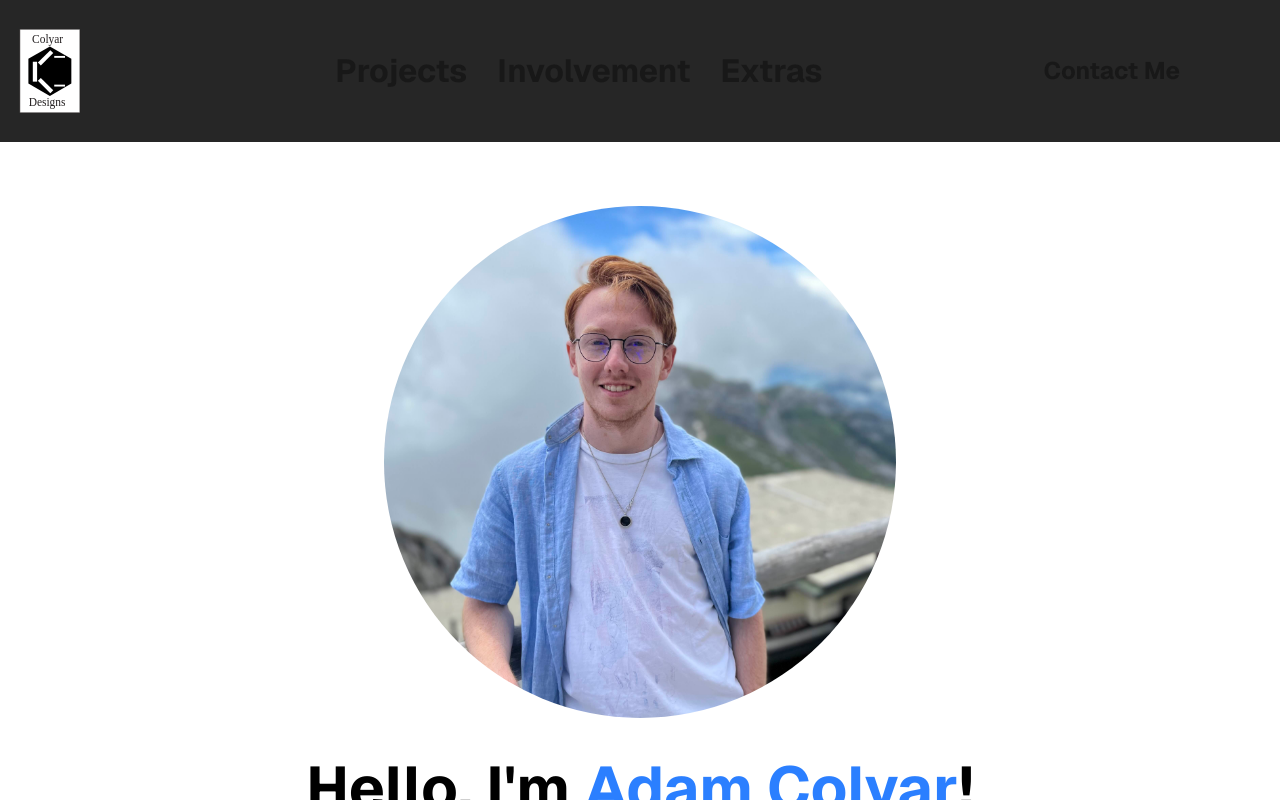
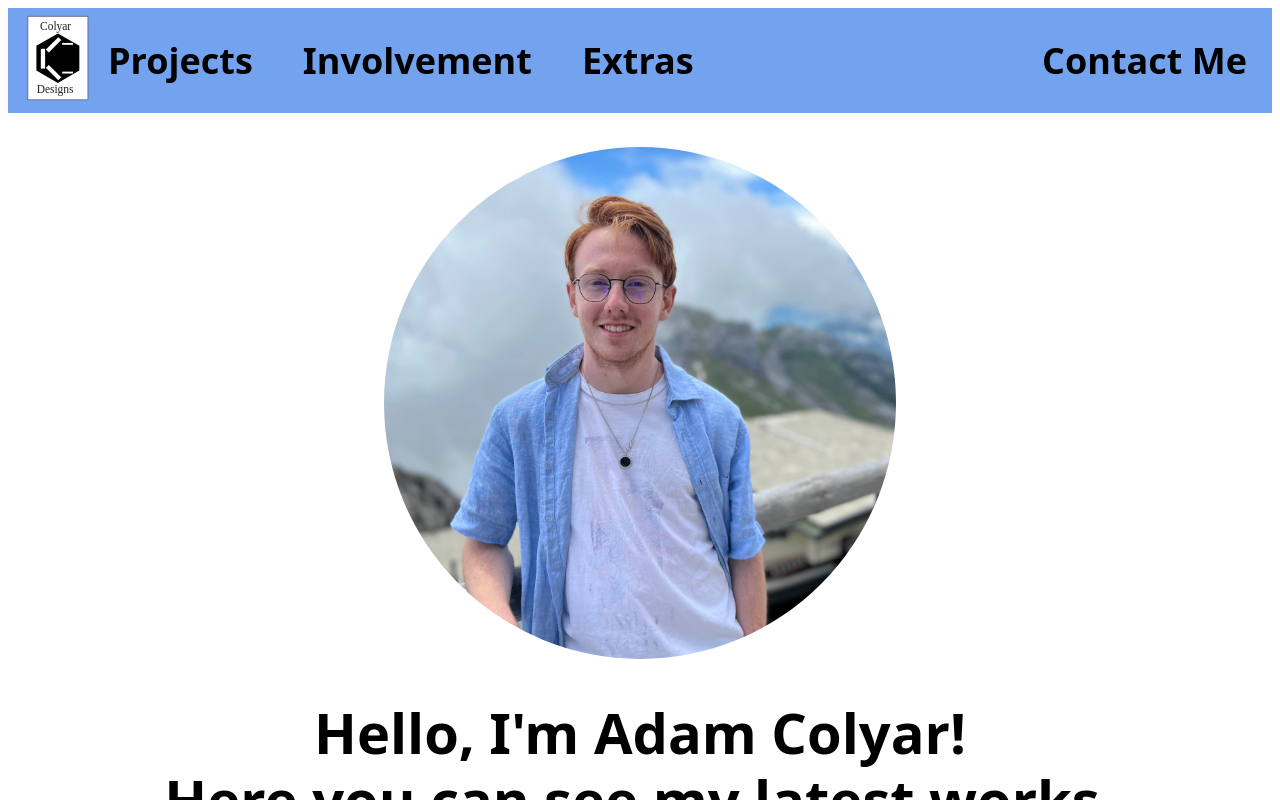
Before and after one commit to Procedian1/Space-Portfolio, a Next.js app: page / in a window 1280 px wide. Shown: the top 800 px of the page. Built offline with nearby package versions, Linux system fonts and the light colour scheme.

Commit message:
Removed Tailwind with reformatting and recoloring

```diff
--- a/package.json
+++ b/package.json
@@ -23,7 +23,6 @@
     "@types/react-dom": "^19",
     "eslint": "^9",
     "eslint-config-next": "15.5.2",
-    "tailwindcss": "^4",
     "typescript": "^5"
   }
 }
--- a/src/app/Components/CircleImage.tsx
+++ b/src/app/Components/CircleImage.tsx
@@ -14,12 +14,12 @@ export default function CircleImage({
   priority = false,
 }: CircleImageProps) {
   return (
-    <div className="relative rounded-full overflow-hidden" style={{ width: size, height: size }}>
+    <div className="circle-image" style={{ width: size, height: size }}>
       <Image
         src={src}
         alt={alt}
         fill
-        className="object-cover"
+        className="circle-image-cover"
         priority={priority}
       />
     </div>
--- a/src/app/Components/Header.tsx
+++ b/src/app/Components/Header.tsx
@@ -24,8 +24,8 @@ export default function Header() {
     }, []);
 
     return (
-        <header className={`sticky top-0 z-50 transition-all ${revealed ? "translate-y-0" : "-translate-y-full"}`}>
-            <div className={"flex backdrop-blur bg-black/85"}>
+        <header className={`header ${revealed ? "slide-in" : "slide-out"}`}>
+            <div className="nav-bar">
 
                 {/* Logo */}
                 <a href="#about" className="flex-1 flex">
@@ -38,20 +38,20 @@ export default function Header() {
                 </a>
 
                 {/* Middle links */}
-                <nav className={"flex-1 flex justify-center sm: py-1 lg:py-2"}>
-                    {/*<ul className="flex items-center gap-30 opacity-90 header-text-size font-bold">*/}
-                    <ul className = "container header-text-size">
-                        <li><a href="#projects" className="hover:underline underline-offset-4">Projects</a></li>
-                        <li><a href="#involvement" className="hover:underline underline-offset-4">Involvement</a></li>
-                        <li><a href="#extras" className="hover:underline underline-offset-4">Extras</a></li>
+                <nav className={"nav"}>
+                    <ul className = "nav-list nav-text-size">
+                        <li><a href="#projects" className="nav-link">Projects</a></li>
+                        <li><a href="#involvement" className="nav-link">Involvement</a></li>
+                        <li><a href="#extras" className="nav-link">Extras</a></li>
                     </ul>
                 </nav>
 
                 {/*Contact */}
-                <div className="flex-1 flex items-center justify-end px-25 opacity-90 text-2xl font-bold">
-                    Contact Me
-                </div>
-
+                <nav className={"contact"}>
+                    <ul className = "nav-list nav-text-size">
+                        <li><a href="#contact" className="nav-link">Contact Me</a></li>
+                    </ul>
+                </nav>
             </div>
         </header>
     )
--- a/src/app/Components/Section.tsx
+++ b/src/app/Components/Section.tsx
@@ -14,11 +14,11 @@ export default function Section({
   center = true,
   children,
 }: SectionProps) {
-  const themeClasses = theme === "light" ? "bg-white text-black" : "bg-black text-white";
-  const layoutClasses = center ? "flex items-center justify-center" : "";
+  const themeClasses = theme === "light" ? "section--light" : "section--dark";
+  const layoutClasses = center ? "section--center" : "";
 
   return (
-    <section id={id} className={`h-screen snap-start ${themeClasses} ${layoutClasses}`}>
+    <section id={id} className={`section vh-screen snap-start ${themeClasses} ${layoutClasses}`}>
       {children}
     </section>
   );
@@ -27,10 +27,12 @@ export default function Section({
 // super lightweight placeholder
 function ProjectCarousel() {
   return (
-    <div className="mx-auto max-w-5xl grid grid-cols-1 sm:grid-cols-2 lg:grid-cols-3 gap-6">
-      {Array.from({ length: 6 }).map((_, i) => (
-        <div key={i} className="aspect-video rounded-xl bg-white/5 border border-white/10" />
-      ))}
+    <div className="carousel">
+      <div className="carousel-grid">
+        {Array.from({ length: 6 }).map((_, i) => (
+          <div key={i} className="carousel-card" />
+        ))}
+      </div>
     </div>
   );
 }
--- /dev/null
+++ b/src/app/Components/styles.css
@@ -0,0 +1,202 @@
+/* === NavBar container === */
+.nav-bar {
+  display: flex;
+  align-items: center;
+  backdrop-filter: blur(8px);
+  -webkit-backdrop-filter: blur(8px);
+  background: rgba(108, 158, 238, 0.95);
+}
+
+/* === Logo  === */
+.logo-wrap {
+  flex: 1 1 0;
+  display: flex;
+  align-items: center;
+  padding-inline: 16px;
+}
+
+/* === Right nav / contact === */
+.contact {
+  flex: 1 1 0;
+  display: flex;
+  align-items: center;
+  justify-content: flex-end;
+  padding-right: 25px;
+  font-size: 1.5rem;
+  font-weight: bold;
+  color: #000000;
+}
+
+/* === Center nav === */
+.nav {
+  flex: 1 1 0;
+  display: flex;
+  justify-content: center;
+  padding-top: 0.25rem;
+  padding-bottom: 0.25rem;
+}
+
+.nav-list {
+  display: flex;
+  align-items: center;
+  gap: 50px;
+  font-weight: bold;
+  list-style: none;
+  margin: 0;
+  padding: 0;
+}
+
+.nav-link {
+  color: #000000;
+  text-decoration: none;
+  text-underline-offset: 4px;
+}
+
+.nav-link:hover {
+  text-decoration: underline;
+}
+
+.nav-text-size {
+  font-size: 1rem;
+}
+
+/* === Defines heading font-sizes & nav bar font-size for screen size === */
+.heading-xl {
+  font-weight: bold;
+  font-size: 2rem;
+  line-height: 1.2;
+  color: inherit;
+  text-align: center;
+}
+
+@media (min-width: 640px) { /* sm */
+  .nav-text-size {
+    font-size: 1rem;
+  }
+  .heading-xl { font-size: 2.25rem; }
+}
+
+@media (min-width: 768px) { /* md */
+  .nav-text-size {
+    font-size: 1.25rem;
+  }
+  .heading-xl { font-size: 3rem; }
+}
+
+@media (min-width: 1024px) { /* lg */
+  .nav-text-size {
+    font-size: 2.25rem;
+  }
+  .heading-xl { font-size: 3.50rem; }
+}
+
+/* === header animations === */
+.header {
+  position: sticky;
+  top: 0;
+  z-index: 50;
+  transition: transform 200ms ease;
+}
+
+.slide-in {
+  transform: translateY(0);
+}
+
+.slide-out {
+  transform: translateY(-100%);
+}
+
+/* === Base app fonts === */
+.app {
+  font-family: ui-sans-serif, system-ui, -apple-system, Segoe UI, Roboto,
+               Noto Sans, Ubuntu, Cantarell, Helvetica Neue, Arial, "Apple Color Emoji",
+               "Segoe UI Emoji", "Segoe UI Symbol", sans-serif;
+  color: #000;
+}
+
+/* === Generic vertical stack  === */
+.stack {
+  display: flex;
+  flex-direction: column;
+  align-items: center;
+  justify-content: center;
+}
+
+/* Spacing helper for the About block’s gap-10 */
+.gap-10 > * + * {
+  margin-top: 2.5rem;
+}
+
+.main {
+  flex: 1 1 auto;
+}
+
+.min-screen {
+  min-height: 100vh;
+}
+
+.full-width {
+  width: 100vw;
+}
+
+.text-blue {
+  color: rgb(var(--brand-blue-rgb));
+}
+
+/* === CircleImage component === */
+.circle-image {
+  position: relative;
+  border-radius: 50%;
+  overflow: hidden;
+}
+
+.circle-image-cover {
+  object-fit: cover;
+}
+
+/* === Main Sections === */
+.section { display: block; }
+
+.vh-screen {
+  min-height: 100vh;
+  min-height: 100svh; /* mobile-friendly */
+}
+
+.section--light { background: #fff; color: #000; }
+.section--dark { background: #000; color: #fff; }
+
+.section--center {
+  display: flex;
+  align-items: center;
+  justify-content: center;
+}
+
+.snap-start { scroll-snap-align: start; }
+.snap-y { scroll-snap-type: y mandatory; }
+
+/* === Carousel === */
+.carousel {
+  margin-inline: auto;
+  max-width: 64rem;
+}
+
+.carousel-grid {
+  display: grid;
+  grid-template-columns: 1fr;
+  gap: 1.5rem;
+}
+
+@media (min-width: 640px) {   /* sm */
+  .carousel-grid { grid-template-columns: repeat(2, 1fr); }
+}
+
+@media (min-width: 1024px) {  /* lg */
+  .carousel-grid { grid-template-columns: repeat(3, 1fr); }
+}
+
+.carousel-card {
+  aspect-ratio: 16 / 9;
+  border-radius: 0.75rem;
+  background: rgba(255, 255, 255, 0.05);
+  border: 1px solid rgba(255, 255, 255, 0.1);
+}
--- a/src/app/globals.css
+++ b/src/app/globals.css
@@ -1,49 +1,14 @@
-@import "tailwindcss";
-
 :root {
   --background: #ffffff;
   --foreground: #171717;
-}
-
-@theme inline {
-  --color-background: var(--background);
-  --color-foreground: var(--foreground);
-  --font-sans: var(--font-geist-sans);
-  --font-mono: var(--font-geist-mono);
 }
 
 @media (prefers-color-scheme: dark) {
   :root {
     --background: #ffffff;
     --foreground: #ededed;
-  }
-}
-
-@layer components {
-
-  .header-text-size {
-    font-size: 2.0rem;
-  }
-
-  @screen md {
-    .header-text-size {
-      font-size: 1.25rem;
-    }
-  }
-
-  @screen lg {
-    .header-text-size {
-      font-size: 2rem;
-    }
-  }
-
-  .container {
-    padding: min(5em, 8%);
-    opacity: .9;
-    font-weight: bold;
-    gap: 30px;
-    display: flex;
-    align-items: center;
+    --brand-blue: #3b83f6a2;
+    --brand-blue-rgb: 59 130 246;
   }
 }
 
--- a/src/app/layout.tsx
+++ b/src/app/layout.tsx
@@ -1,6 +1,7 @@
 import type { Metadata } from "next";
 import { Geist, Geist_Mono } from "next/font/google";
 import "./globals.css";
+import "./Components/styles.css";
 
 const geistSans = Geist({
   variable: "--font-geist-sans",
--- a/src/app/page.tsx
+++ b/src/app/page.tsx
@@ -1,20 +1,19 @@
 import Header from "./Components/Header";
-//import ProjectsSection from "./Components/ProjectsSection";
 import Section from "./Components/Section";
 import CircleImage from "./Components/CircleImage";
 
 export default function Home() {
   return (
-    <div className="font-sans">
+    <div className="app">
 
       <Header />
 
-      <div className="font-sans flex flex-col items-center justify-center">
+      <div className="stack">
 
         {/* About Me */}
-        <main className="flex-1 items-center sm:items-start text-black">
+        <main className="main">
           <Section id="about" theme="light">
-            <div className="flex flex-col items-center justify-center gap-10">
+            <div className="stack gap-10">
 
               {/*Profile Picture */}
               <div className="">
@@ -22,9 +21,9 @@ export default function Home() {
               </div>
 
               {/*Intro */}
-              <h1 className="sm:text-4xl md:text-5xl lg:text-6xl font-bold text-center">
+              <h1 className="heading-xl">
                 Hello, I&apos;m{" "}
-                <span className="text-blue-500">Adam Colyar</span>!
+                <span className="text-blue">Adam Colyar</span>!
                 <br></br>
                 Here you can see my latest works.
               </h1>
@@ -34,13 +33,13 @@ export default function Home() {
         </main>
 
         {/* Projects */}
-        <main className="flex-1 min-h-screen items-center sm:items-start text-black">
+        <main className="main min-screen">
           {/*<ProjectsSection></ProjectsSection>*/}
           <Section id="projects" theme="dark">
-            <div className="flex min-w-screen flex-col items-center justify-center">
+            <div className="stack full-width">
 
               {/*Temporary Sample text */}
-              <h1 className="sm:text-4xl md:text-5xl lg:text-6xl font-bold text-center">
+              <h1 className="heading-xl">
                 Projects
               </h1>
 
@@ -49,12 +48,12 @@ export default function Home() {
         </main>
 
         {/* Involvement */}
-        <main className="flex-1 min-h-screen items-center sm:items-start text-black">
+        <main className="main min-screen">
           <Section id="involvement" theme="light">
-            <div className="flex min-w-screen flex-col items-center justify-center">
+            <div className="stack full-width">
 
               {/*Temporary Sample text */}
-              <h1 className="sm:text-4xl md:text-5xl lg:text-6xl font-bold text-center">
+              <h1 className="heading-xl">
                 Involvement
               </h1>
 
@@ -63,12 +62,12 @@ export default function Home() {
         </main>
 
         {/* Extras */}
-        <main className="flex-1 min-h-screen items-center sm:items-start text-black">
+        <main className="main min-screen">
           <Section id="extras" theme="dark">
-            <div className="flex min-w-screen flex-col items-center justify-center">
+            <div className="stack full-width">
 
               {/*Temporary Sample text */}
-              <h1 className="sm:text-4xl md:text-5xl lg:text-6xl font-bold text-center">
+              <h1 className="heading-xl">
                 Extras
               </h1>
 
```
Also changed, not shown: 1 other file (tests, documents, lock files or other folders).
